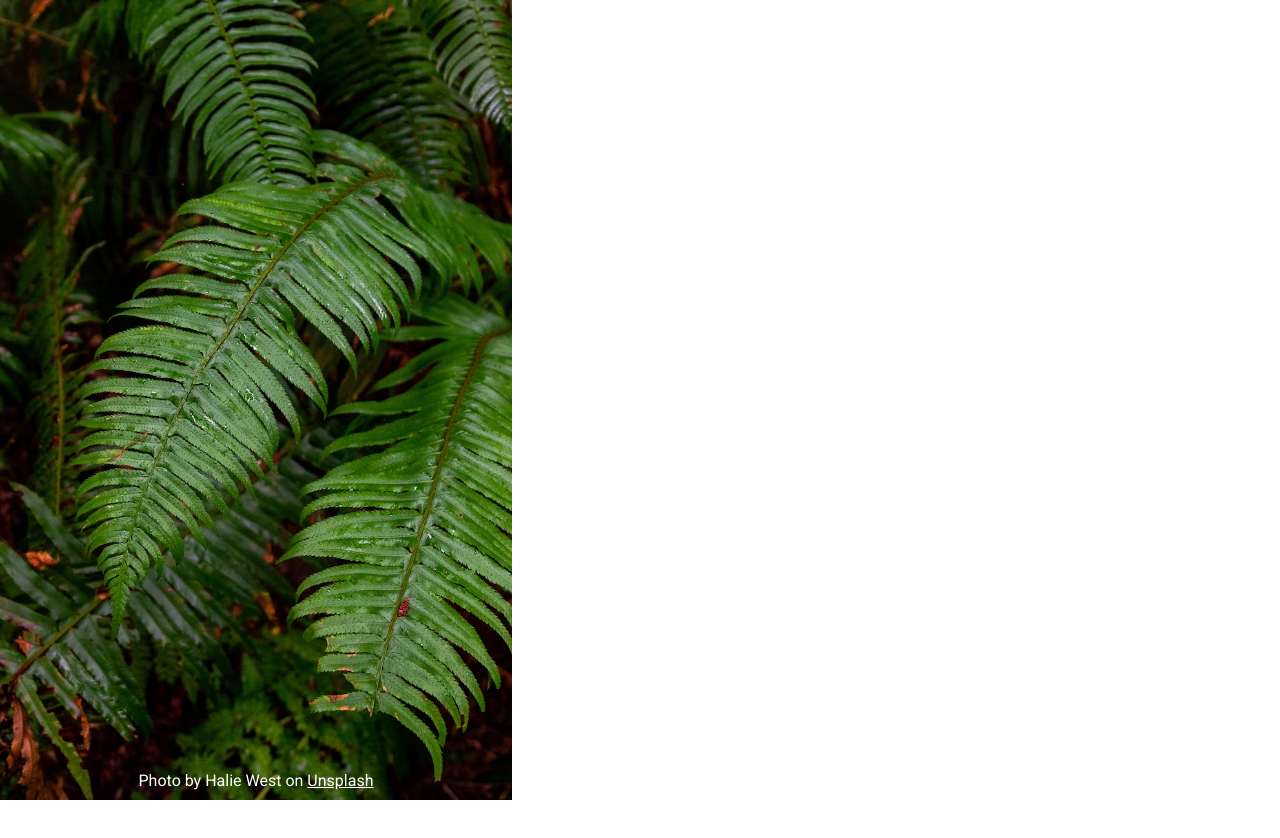
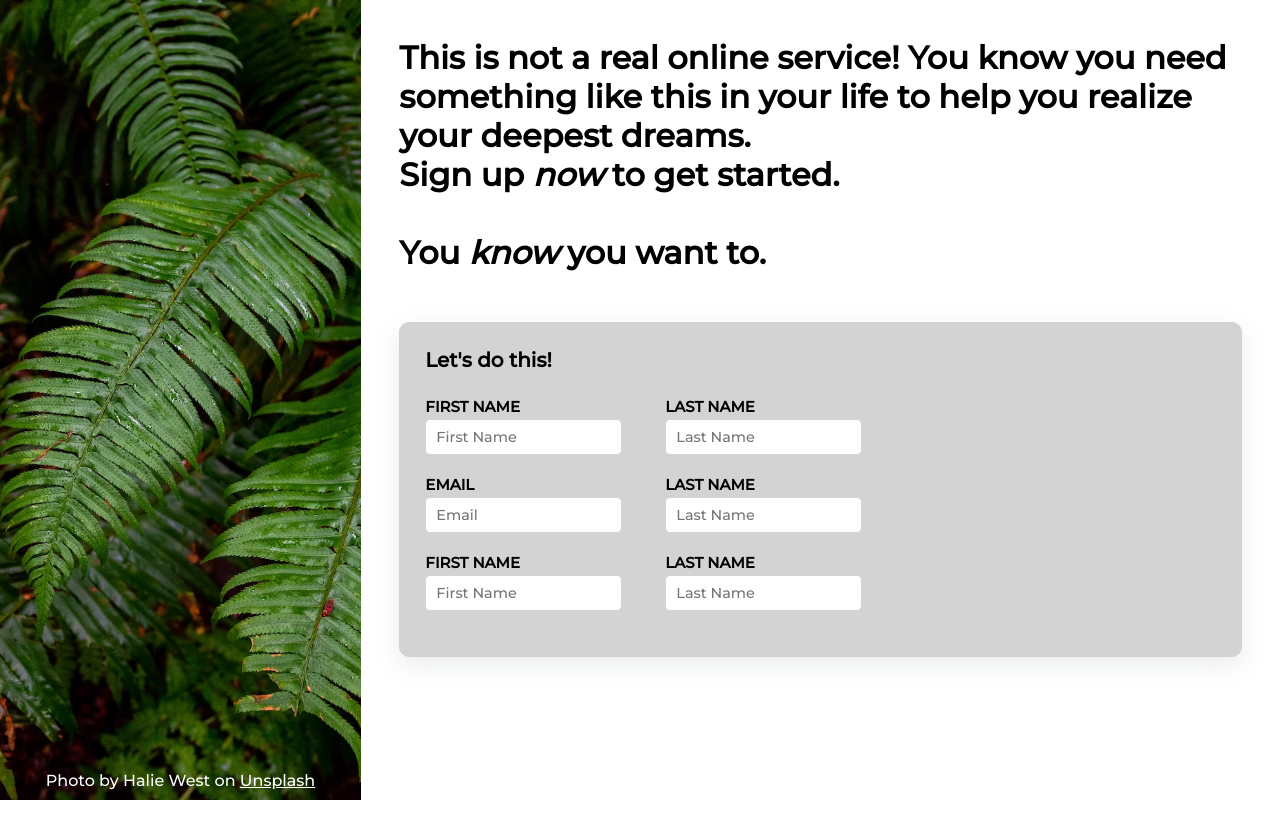
Before and after one commit to kaeladair/sign-up-form, a plain HTML site: page index.html in a window 1280 px wide. Before the commit the page ends 800 px from the top, so only its background shows below. Drawn offline with Linux system fonts and the light colour scheme.

Commit message:
Right section and form

```diff
--- a/css/style.css
+++ b/css/style.css
@@ -1,5 +1,5 @@
 * {
-    font-family: 'Roboto', sans-serif;
+    font-family: 'Montserrat', sans-serif;
     padding: 0px;
     margin: 0px;
 }
@@ -13,9 +13,10 @@ body {
     background-color: white;
 }
 
+/* Left section of the page */
 .left-section {
     display: flex;
-    width: 40%;
+    width: 30%;
     height: 100%;
     background: url(../assets/background.png) no-repeat center;
     background-size: cover;
@@ -32,3 +33,55 @@ body {
 a {
     color: inherit;
 }
+
+
+/* Right section of the page */
+.right-section {
+    padding: 3%;
+    width: 70%;
+    height: 100%;
+}
+
+
+/* Form */
+.form-section {
+    background: lightgray;
+    margin-top: 50px;
+    padding: 25px;
+    border: 1px solid lightgray;
+    border-radius: 10px;
+    box-shadow: rgba(149, 157, 165, 0.2) 0px 8px 24px;
+}
+
+.form-header {
+    font-size: 20px;
+    font-weight: bolder;
+    margin-bottom: 25px;
+}
+
+form .container{
+    display: flex;
+    margin-bottom: 20px;
+}
+
+
+label, input {
+    display: flex;
+    flex-direction: column;
+}
+
+label {
+  position: relative;
+  width: 15rem;
+  font-size: 15px;
+  font-weight: bold;
+
+}
+
+input {
+    padding: 8px 10px;
+    border-radius: 5px;
+    border: 1px solid lightgray;
+    font-size: .9rem;
+    margin-top: 3px;
+}
--- a/index.html
+++ b/index.html
@@ -6,10 +6,8 @@
         <link rel="stylesheet" href="./css/style.css">
         <link rel="preconnect" href="https://fonts.googleapis.com">
         <link rel="preconnect" href="https://fonts.gstatic.com" crossorigin>
-        <link href="https://fonts.googleapis.com/css2?family=Roboto&display=swap" rel="stylesheet">
-    </head>
+        <link href="https://fonts.googleapis.com/css2?family=Montserrat:wght@500&family=Roboto&display=swap" rel="stylesheet">    </head>
     <body>
-
 
         <div class='left-section'>
             <div class='img'>
@@ -18,8 +16,50 @@
         </div>
 
 
-
-
+        <div class='right-section'>
+            <div class='header'>
+                <h1>This is not a real online service! You know you
+                    need something like this in your life to help you
+                    realize your deepest dreams. <br />
+                    Sign up <i>now</i> to get started.<br /><br />
+                    You <i>know</i> you want to.</h1>
+            </div>
+            <div class='form-section'>
+                <p class='form-header'>Let's do this!</p>
+                <form action='#'>
+                    <div class='container'>
+                        <div class='input'>
+                            <label for='first_name'>FIRST NAME</label>
+                            <input type='text' id='first_name' placeholder='First Name' name='first_name'>
+                        </div>
+                        <div class='input'>
+                            <label for='last_name'>LAST NAME</label>
+                            <input type='text' id='last_name' placeholder='Last Name' name='last_name'>
+                        </div>
+                    </div>
+                    <div class='container'>
+                        <div class='input'>
+                            <label for='user_email'>EMAIL</label>
+                            <input type='email' id='user_email' placeholder='Email' name='email'>
+                        </div>
+                        <div class='input'>
+                            <label for='last_name'>LAST NAME</label>
+                            <input type='text' id='last_name' placeholder='Last Name' name='last_name'>
+                        </div>
+                    </div>
+                    <div class='container'>
+                        <div class='input'>
+                            <label for='first_name'>FIRST NAME</label>
+                            <input type='text' id='first_name' placeholder='First Name' name='first_name'>
+                        </div>
+                        <div class='input'>
+                            <label for='last_name'>LAST NAME</label>
+                            <input type='text' id='last_name' placeholder='Last Name' name='last_name'>
+                        </div>
+                    </div>
+                </form>
+            </div>
+        </div>
 
     </body>
 </html>
```
